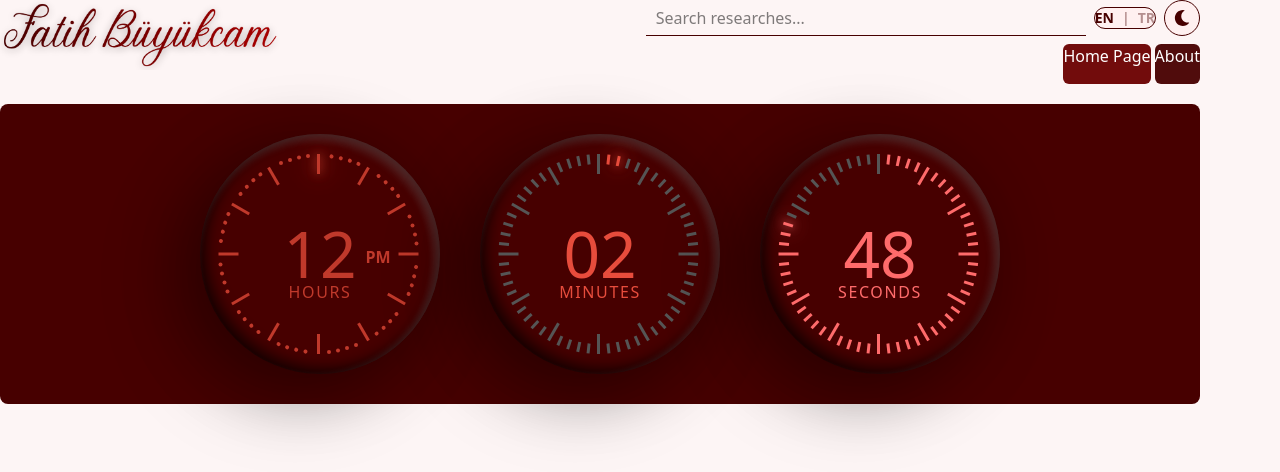
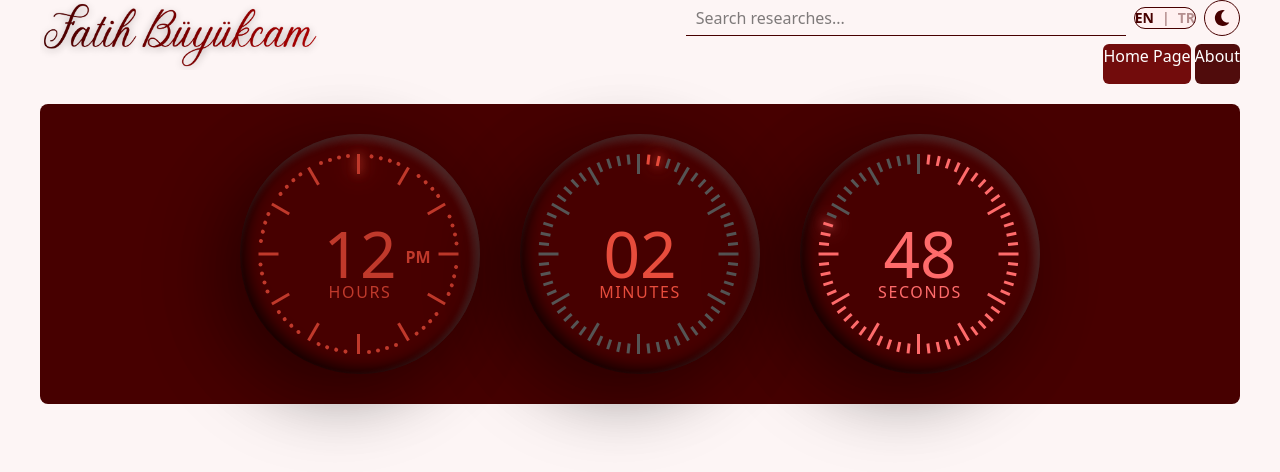
Before and after one commit to FatihBc/fatihbuyukcam.com, a React (Vite) app: page / in a window 1280 px wide. Shown: the top 472 px of the page. Built offline with nearby package versions, Linux system fonts and the light colour scheme.

Commit message:
fix: center page layout with #root flex

```diff
--- a/src/App.tsx
+++ b/src/App.tsx
@@ -18,7 +18,7 @@ function AppInner() {
   }, [theme]);
 
   return (
-    <div className="page-container w-full max-w-[1200px] mx-auto px-4 sm:px-6 lg:px-8 overflow-x-hidden">
+    <div className="w-full max-w-[1200px] px-4 sm:px-6 lg:px-8 overflow-x-hidden">
       <Header />
       <Routes>
         <Route path="/" element={<Home />} />
--- a/src/index.css
+++ b/src/index.css
@@ -14,7 +14,9 @@ a {
 }
 
 #root {
-  height: 100vh;
+  min-height: 100vh;
+  display: flex;
+  justify-content: center;
 }
 
 body {
```
